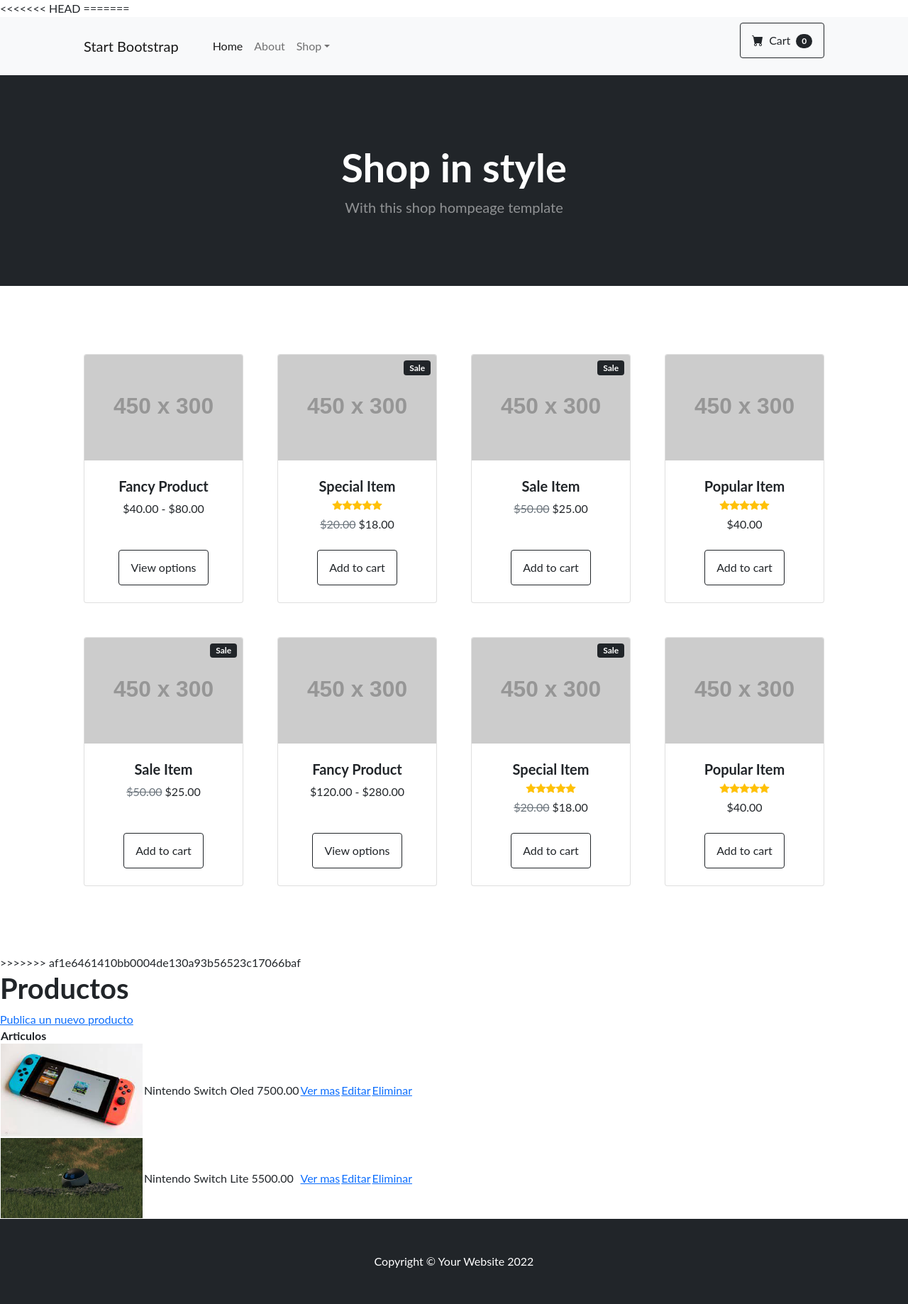
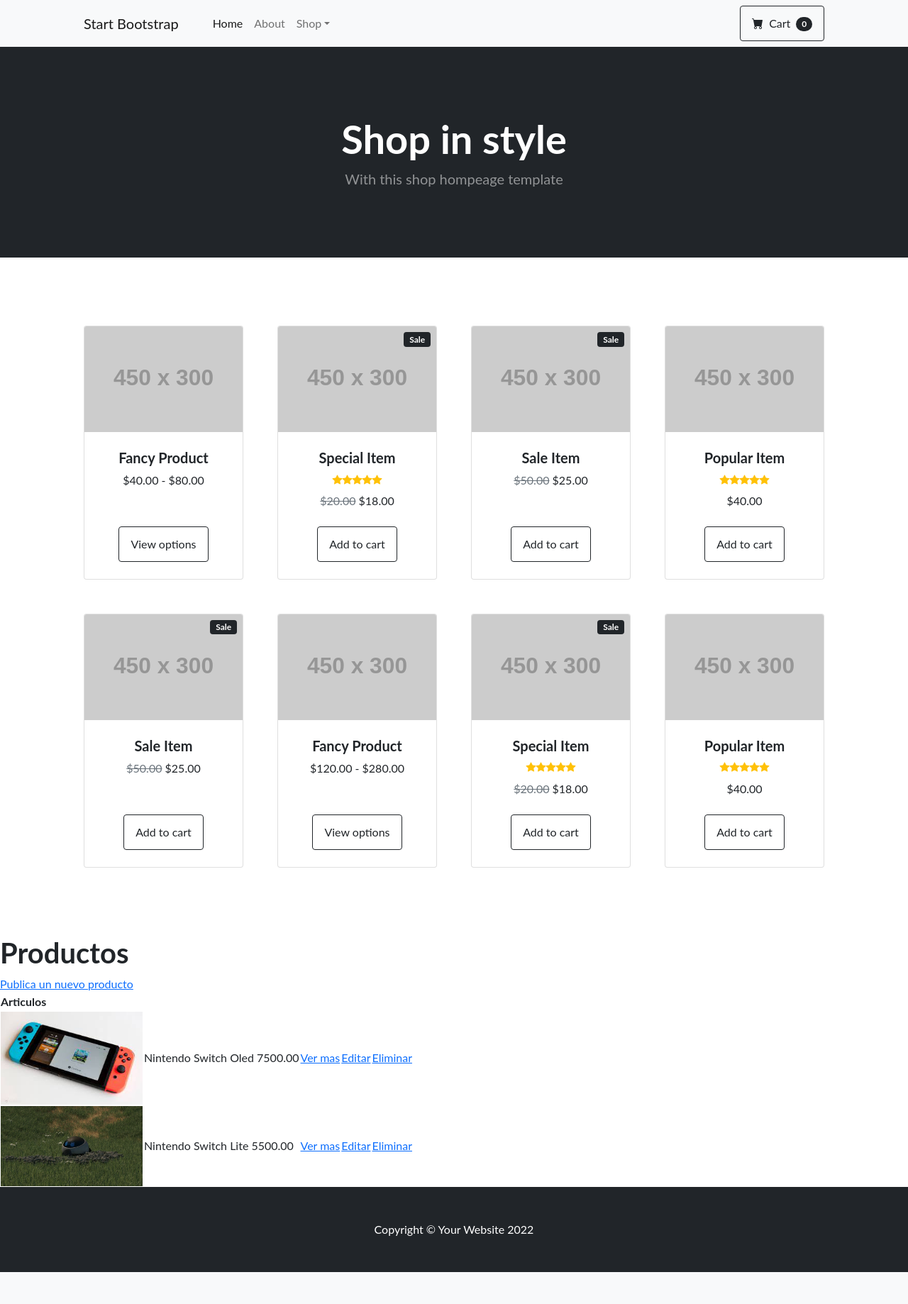
Before and after one commit to DanielPacheco1723/MercadoCerrado, a Django app: page / in a window 1280 px wide. Shown: the whole page at 71% size. After the commit the page ends 1793 px from the top, so only its background shows below. Run offline with Django 4.2, Linux system fonts and the light colour scheme; data comes from the database, SQL or seed files in the repository; grey boxes labelled with a size stand in for pictures from a placeholder-image service; parts of the project's set-up code (start-up, migrations or seed data) failed here and were passed over; some libraries are stand-ins or nearby versions.

Commit message:
modified:   catalogo/templates/catalogo.html

```diff
--- a/src/MercadoCerrado/catalogo/templates/catalogo.html
+++ b/src/MercadoCerrado/catalogo/templates/catalogo.html
@@ -1,10 +1,9 @@
-<<<<<<< HEAD
-=======
+
 {% extends 'base.html' %}
 
 
 {% block comodin %}
->>>>>>> af1e6461410bb0004de130a93b56523c17066baf
+
 <h1>Productos</h1>
 <a href="{% url 'form-producto' %}"> Publica un nuevo producto</a>
 <table>
```
